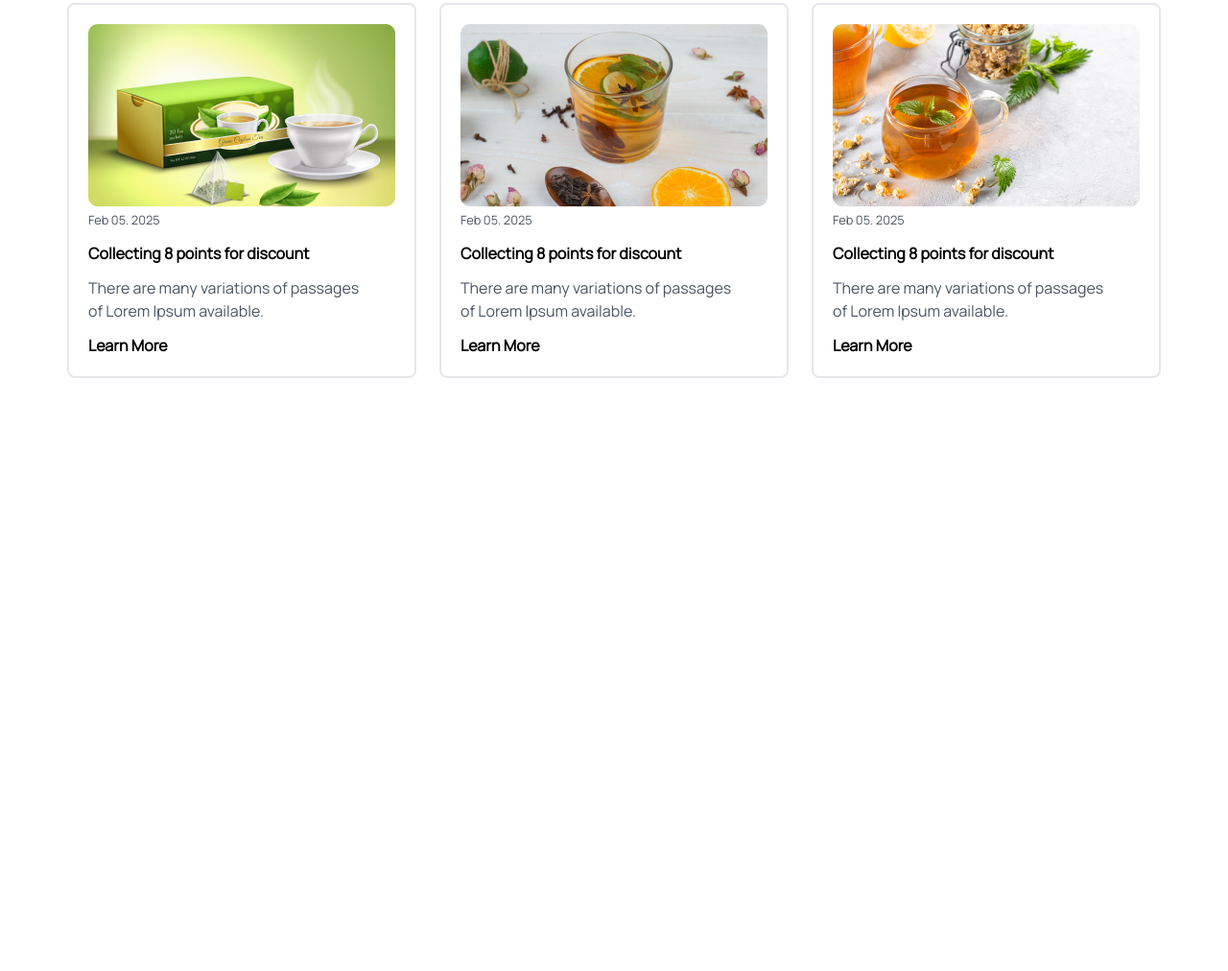
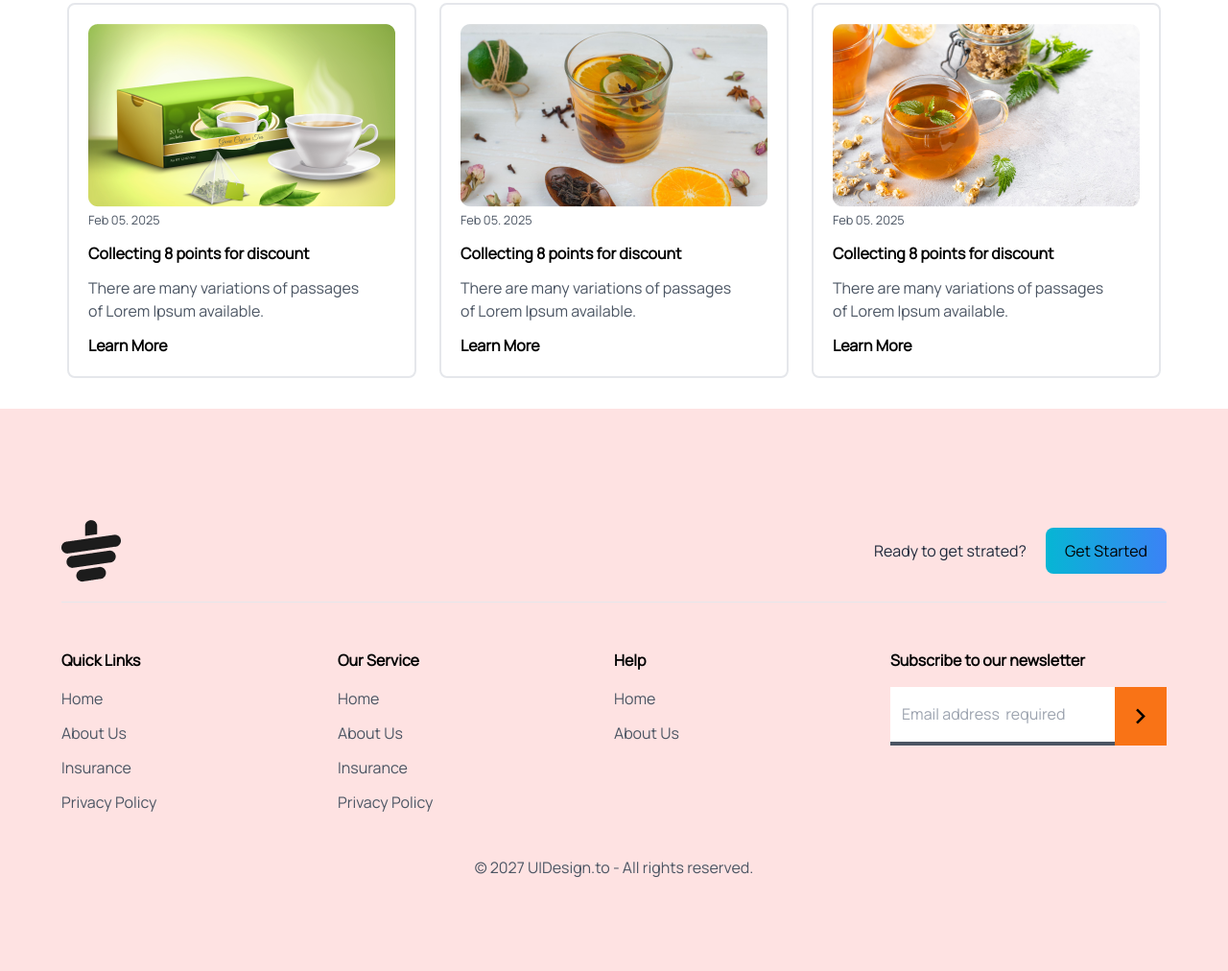
Before and after one commit to rakibhossainofficial/Tea-House, a plain HTML site: page index.html in a window 1280 px wide. Shown: the part 2524-3536 px from the top of the page at 96% size. Before the commit the page ends 2950 px from the top, so only its background shows below. Drawn offline with nearby package versions, Linux system fonts and the light colour scheme.

Commit message:
footer complete

```diff
--- a/index.html
+++ b/index.html
@@ -206,6 +206,61 @@
     </section>
 
   </main>
+  <!-- ========== footer ==========  -->
+
+  <footer class=" md:px-12   lg:px-8 bg-red-100 py-24 text-black">
+    <div class="max-w-screen-xl mx-auto px-8">
+      <div class="flex justify-between my-5">
+        <img src="./images/cup.png" alt="">
+        <div class="flex items-center gap-5 ">
+          <p class="text-slate-800">Ready to get strated?</p>
+          <button class="bg-gradient-to-r from-cyan-500 to-blue-500  rounded-lg px-5 py-3">Get Started</button>
+        </div>
+      </div>
+
+      <hr>
+
+      <div class="my-8 grid grid-cols-1 md:grid-cols-2 lg:grid-cols-4">
+        <div>
+          <ul>
+            <h4 class="my-4 font-bold">Quick Links</h4>
+            <li class="mb-3"><a class="text-gray-600 " href="#">Home</a></li>
+            <li class="mb-3"><a class="text-gray-600 " href="#">About Us</a></li>
+            <li class="mb-3"><a class="text-gray-600 " href="#">Insurance</a></li>
+            <li class="mb-3"><a class="text-gray-600 " href="#">Privacy Policy</a></li>
+          </ul>
+        </div>
+        <div>
+          <ul>
+            <h4 class="my-4 font-bold">Our Service</h4>
+            <li class="mb-3"><a class="text-gray-600 " href="#">Home</a></li>
+            <li class="mb-3"><a class="text-gray-600 " href="#">About Us</a></li>
+            <li class="mb-3"><a class="text-gray-600 " href="#">Insurance</a></li>
+            <li class="mb-3"><a class="text-gray-600 " href="#">Privacy Policy</a></li>
+          </ul>
+        </div>
+        <div>
+          <ul>
+            <h4 class="my-4 font-bold">Help</h4>
+            <li class="mb-3"><a class="text-gray-600 " href="#">Home</a></li>
+            <li class="mb-3"><a class="text-gray-600 " href="#">About Us</a></li>
+          </ul>
+        </div>
+        <div>
+          <ul>
+            <h4 class="my-4 font-bold">Subscribe to our newsletter</h4>
+            <form class="flex">
+              <input class="border-b-4 border-gray-600 p-3 w-full " type="email" placeholder="Email address  required">
+              <button class="p-3 bg-orange-500 text-3xl"><i class="ri-arrow-right-s-line"></i></button>
+            </form>
+          </ul>
+        </div>
+
+      </div>
+
+      <p class="text-center text-gray-600">© 2027 UIDesign.to - All rights reserved.</p>
+    </div>
+  </footer>
 
 </body>
 
```
